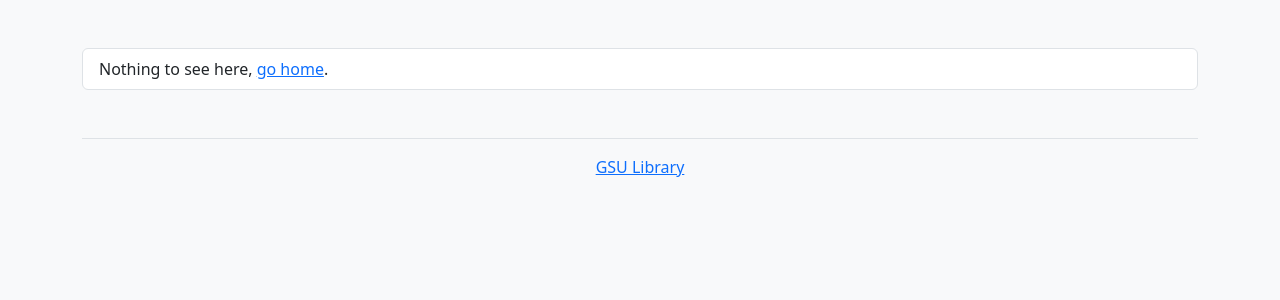
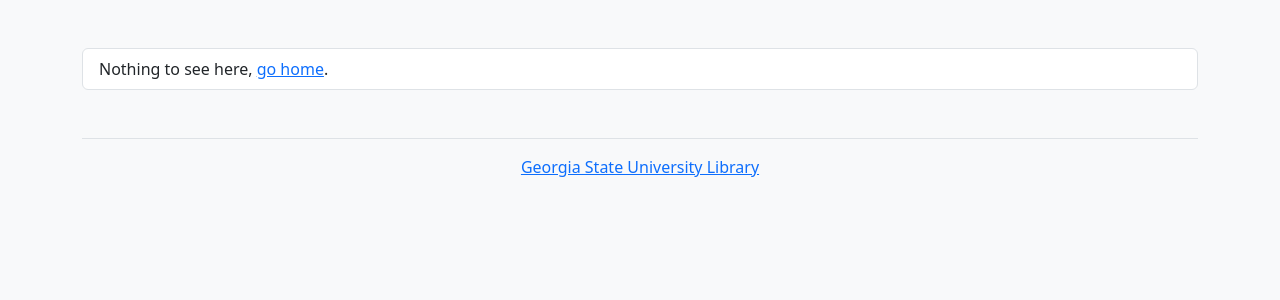
Before and after one commit to gsu-library/whisper-scribe, a Django app: template webui/templates/webui/list.html in a window 1280 px wide. Shown: the part 138-438 px from the top of the page. Run offline with Django 3.2, Linux system fonts and the light colour scheme; the template is opened without the code that fills it, so the values that code supplies are empty; some libraries are stand-ins or nearby versions.

Commit message:
Change GSU name

```diff
--- a/webui/templates/webui/base.html
+++ b/webui/templates/webui/base.html
@@ -72,7 +72,7 @@
          <div class="content">{% block content %}{% endblock content %}</div>
       </main>
 
-      <footer class="py-3 text-center border-top"><a target="_blank" href="https://library.gsu.edu">GSU Library</a></footer>
+      <footer class="py-3 text-center border-top"><a target="_blank" href="https://library.gsu.edu">Georgia State University Library</a></footer>
    </div>
 
    {% block body-end %}{% endblock body-end %}
```
